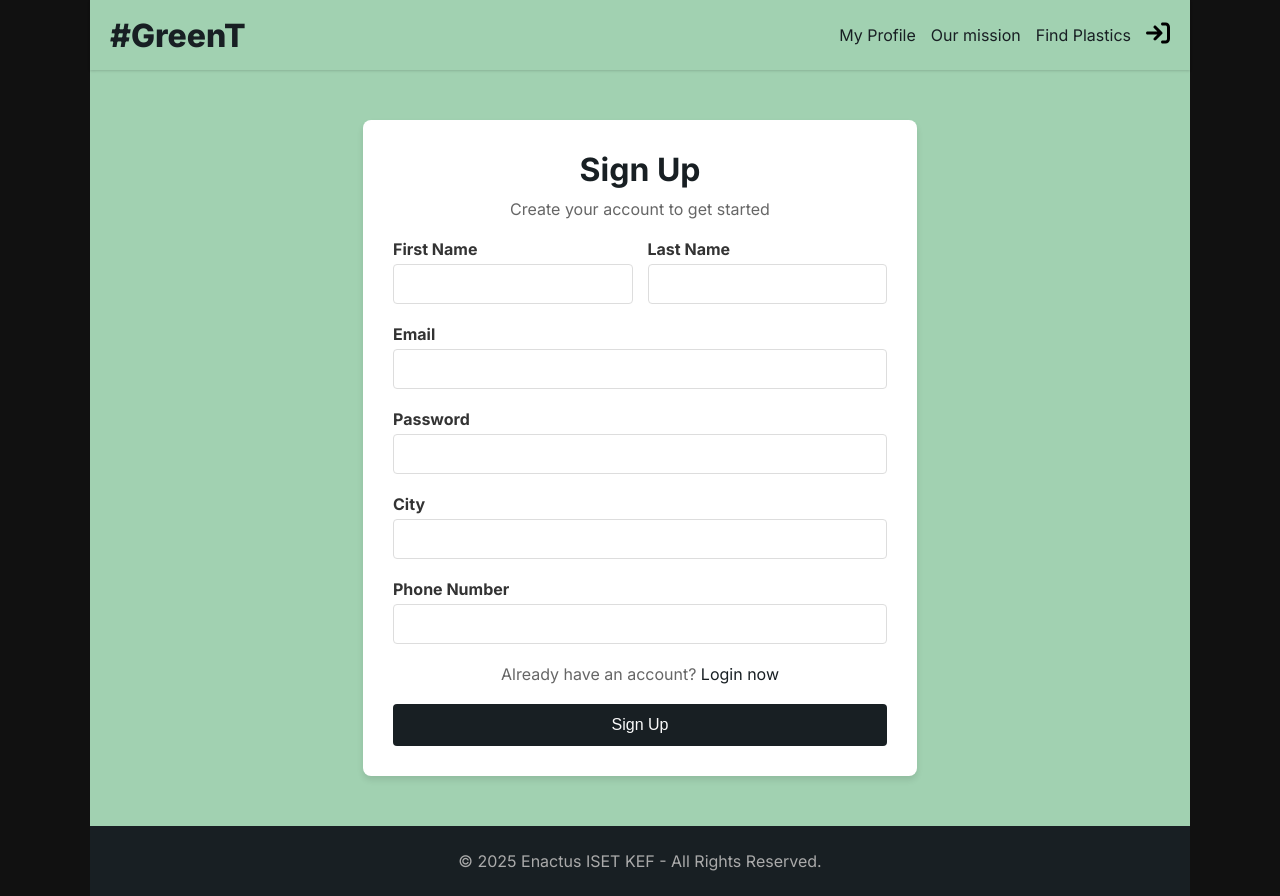
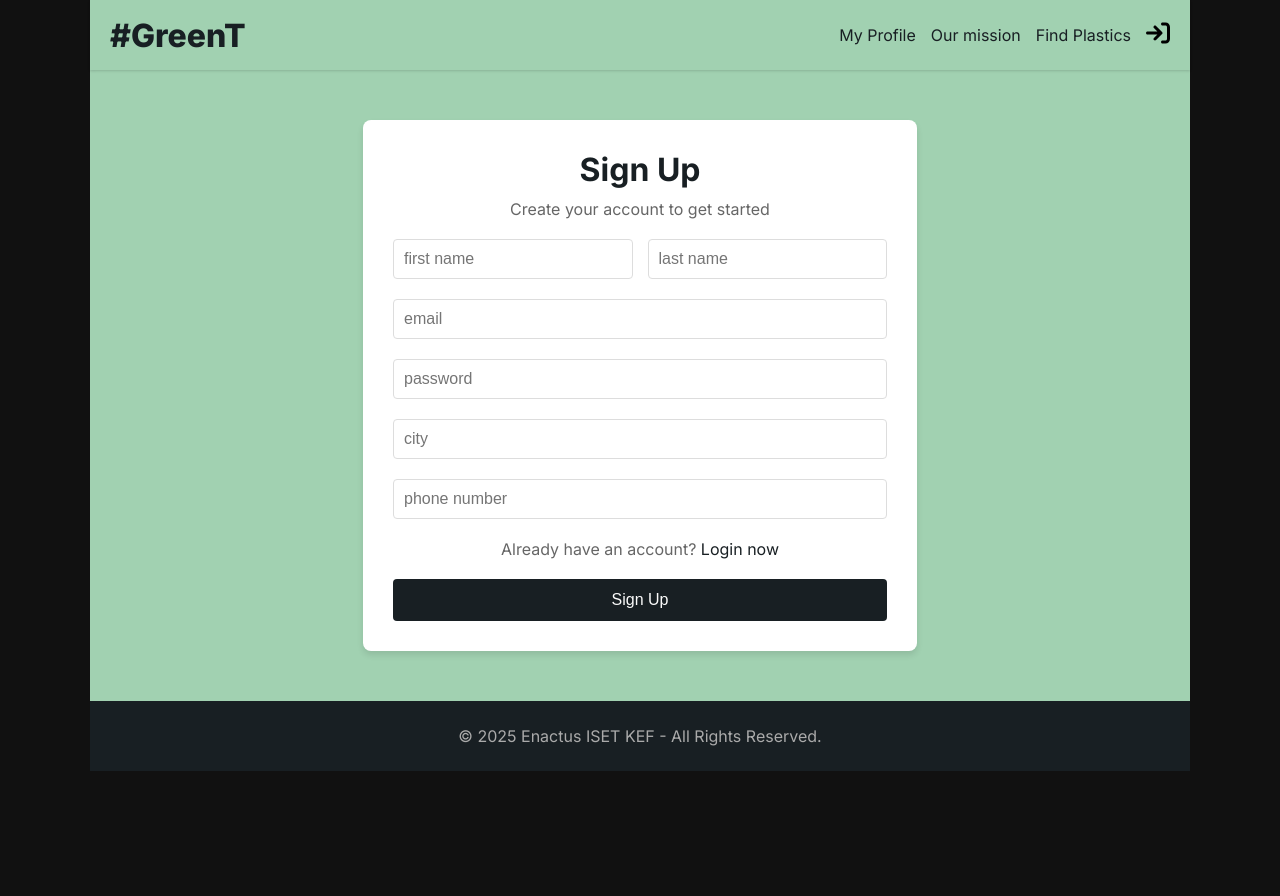
Before and after one commit to rayenrsalhi9/enactus, a React (Vite) app: page /signup in a window 1280 px wide. After the commit the page ends 800 px from the top, so only its background shows below. Built offline with nearby package versions, Linux system fonts and the light colour scheme; no server answers.

Commit message:
enhanced forms UI, still to make signup work.

```diff
--- a/src/pages/register/login/Login.css
+++ b/src/pages/register/login/Login.css
@@ -49,12 +49,20 @@
 
 .login-container button {
     width: 100%;
-    padding: 12px;
+    max-width: 494px;
+    height: 42px;
+
+    margin: 0 auto;
+
     background-color: #181f23;
     color: #fafafa;
+
     border: none;
     border-radius: 4px;
+
     font-size: 16px;
+    font-weight: 500;
+
     cursor: pointer;
     transition: 0.5s;
 }
@@ -123,8 +131,8 @@
 }
 
 .login-container .google-login img {
-    width: 20px;
-    height: 20px;
+    width: 30px;
+    aspect-ratio: 1;
 }
 
 .login-container .login-link {
--- a/src/pages/register/login/Login.jsx
+++ b/src/pages/register/login/Login.jsx
@@ -1,7 +1,7 @@
 /* eslint-disable react-refresh/only-export-components */
 import googleIcon from '../../../assets/google-icon.png'
 
-import { createUserWithEmailAndPassword } from 'firebase/auth'
+import { signInWithEmailAndPassword } from 'firebase/auth'
 import { auth } from '../../../config/config'
 import { googleLogin } from '../../../utils/googleLogin'
 
@@ -15,9 +15,10 @@ import {
     useNavigate
 } from 'react-router-dom'
 
-import { getSignUpErrorMessage } from '../../../utils/signupErrors'
+import { getLoginErrorMessage } from '../../../utils/loginErrors'
 
 import './Login.css'
+
 
 export async function action({ request }) {
     const formData = await request.formData()
@@ -25,10 +26,10 @@ export async function action({ request }) {
     const password = formData.get('password')
 
     try {
-        await createUserWithEmailAndPassword(auth, email, password)
+        await signInWithEmailAndPassword(auth, email, password)
         return redirect('/profile')
     } catch (err) {
-        return getSignUpErrorMessage(err.code)
+        return getLoginErrorMessage(err.code)
     }
 }
 
--- a/src/pages/register/signup/SignUp.css
+++ b/src/pages/register/signup/SignUp.css
@@ -30,16 +30,16 @@
     gap: 15px;
 }
 
+@media (max-width: 480px) {
+    .signup-form .form-row {
+        flex-direction: column;
+        gap: 0px;
+    }
+}
+
 .signup-form .form-group {
     margin-bottom: 20px;
     flex: 1;
-}
-
-.signup-form label {
-    display: block;
-    margin-bottom: 5px;
-    font-weight: bold;
-    color: #333;
 }
 
 .signup-form input {
@@ -72,12 +72,6 @@
     background-color: #111;
 }
 
-@media (max-width: 480px) {
-    .signup-form .form-row {
-    flex-direction: column;
-    }
-}
-
 .signup-form a {
     color: #181f23;
 }
--- a/src/pages/register/signup/SignUp.jsx
+++ b/src/pages/register/signup/SignUp.jsx
@@ -10,33 +10,27 @@ export default function SignUp() {
 
                 <div className="form-row">
                     <div className="form-group">
-                        <label htmlFor="firstName">First Name</label>
-                        <input type="text" id="firstName" name="firstName" />
+                        <input type="text" id="firstName" name="firstName" placeholder='first name' />
                     </div>
                     <div className="form-group">
-                        <label htmlFor="lastName">Last Name</label>
-                        <input type="text" id="lastName" name="lastName" />
+                        <input type="text" id="lastName" name="lastName" placeholder='last name' />
                     </div>
                 </div>
 
                 <div className="form-group">
-                    <label htmlFor="email">Email</label>
-                    <input type="email" id="email" name="email" />
+                    <input type="email" id="email" name="email" placeholder='email'/>
                 </div>
 
                 <div className="form-group">
-                    <label htmlFor="password">Password</label>
-                    <input type="password" id="password" name="password" />
+                    <input type="password" id="password" name="password" placeholder='password'/>
                 </div>
 
                 <div className="form-group">
-                    <label htmlFor="city">City</label>
-                    <input type="text" id="city" name="city" />
+                    <input type="text" id="city" name="city" placeholder='city'/>
                 </div>
 
                 <div className="form-group">
-                    <label htmlFor="phone">Phone Number</label>
-                    <input type="tel" id="phone" name="phone" />
+                    <input type="number" id="phone" name="phone" placeholder='phone number'/>
                 </div>
 
                 <p>Already have an account? <Link to='/login'>Login now</Link></p>
--- /dev/null
+++ b/src/utils/loginErrors.js
@@ -0,0 +1,8 @@
+export function getLoginErrorMessage(errCode) {
+    return (
+        errCode === "auth/invalid-credential" ? "Invalid credentials, try again or create a new account." :
+        errCode === "auth/invalid-email" ? "Invalid email format." :
+        errCode === "auth/missing-password" ? "Password is required." :
+        "An error occurred. Please try again."
+    )
+}
```
